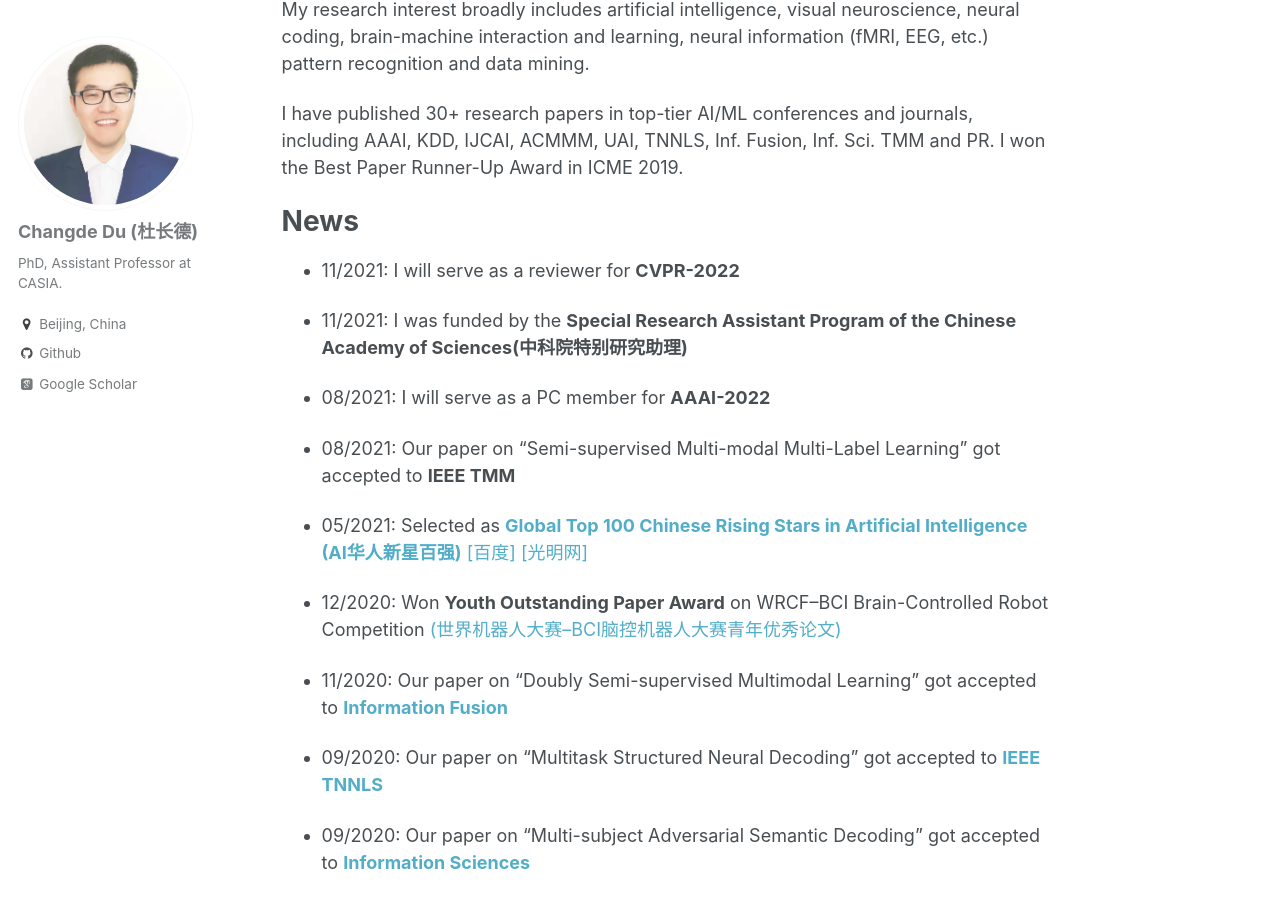
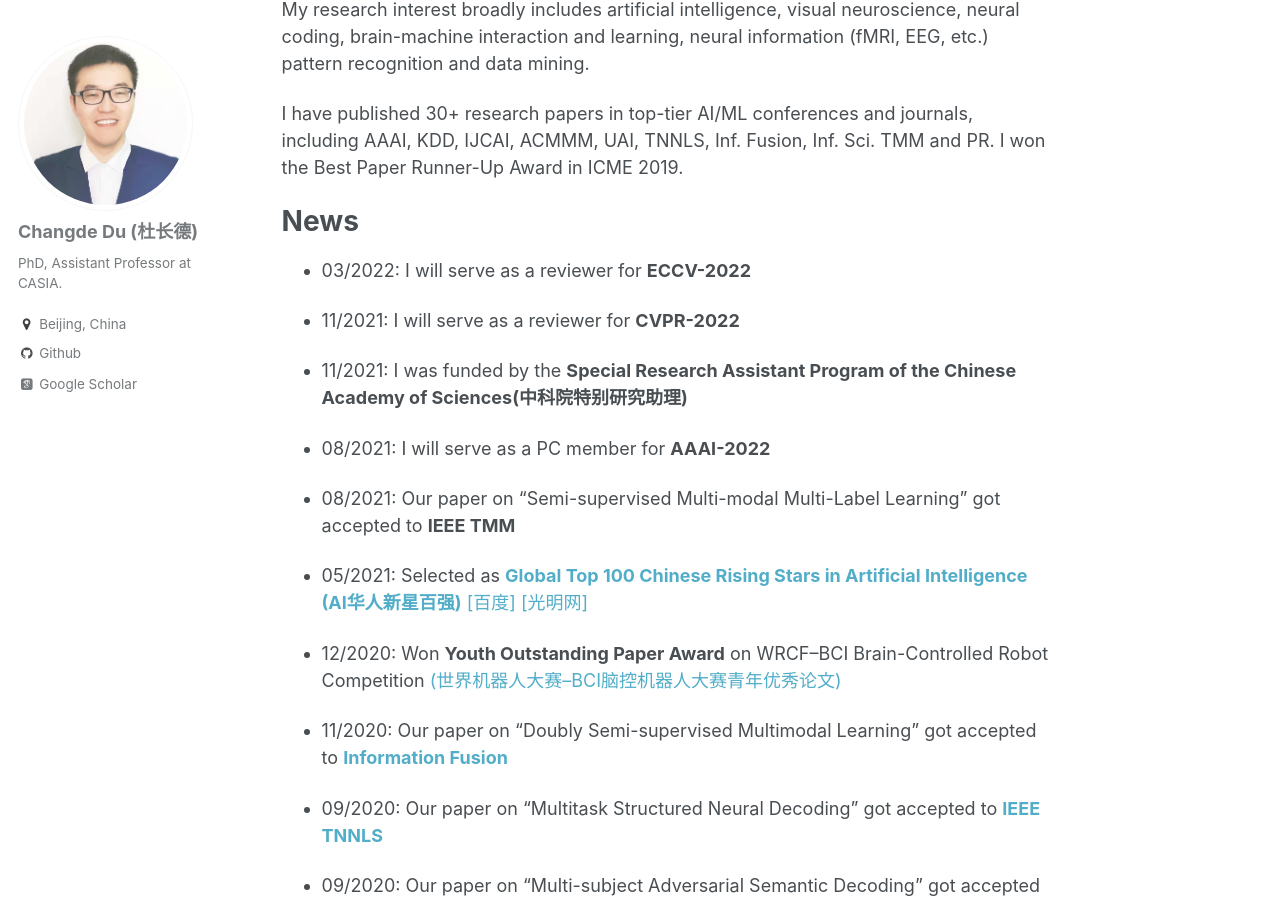
Before and after one commit to ChangdeDu/changdedu.github.io, a Jekyll site: the page built from _pages/about.md, in a window 1280 px wide and 900 px high, scrolled down 373 px. Built offline with Jekyll 4.4.1, drawn with Linux system fonts in a browser that asks for light colours; some web fonts are replaced.

Commit message:
Update about.md

```diff
--- a/_pages/about.md
+++ b/_pages/about.md
@@ -19,6 +19,8 @@ My research interest broadly includes artificial intelligence, visual neuroscien
 I have published 30+ research papers in top-tier AI/ML conferences and journals, including AAAI, KDD, IJCAI, ACMMM, UAI, TNNLS, Inf. Fusion, Inf. Sci. TMM and PR. I won the Best Paper Runner-Up Award in ICME 2019.
 
 # News
+- 03/2022: I will serve as a reviewer for **ECCV-2022**
+
 - 11/2021: I will serve as a reviewer for **CVPR-2022**
 
 - 11/2021: I was funded by the **Special Research Assistant Program of the Chinese Academy of Sciences(中科院特别研究助理)**
```
Also changed, not shown: other parts of _pages/about.md (+0 -1 lines).
